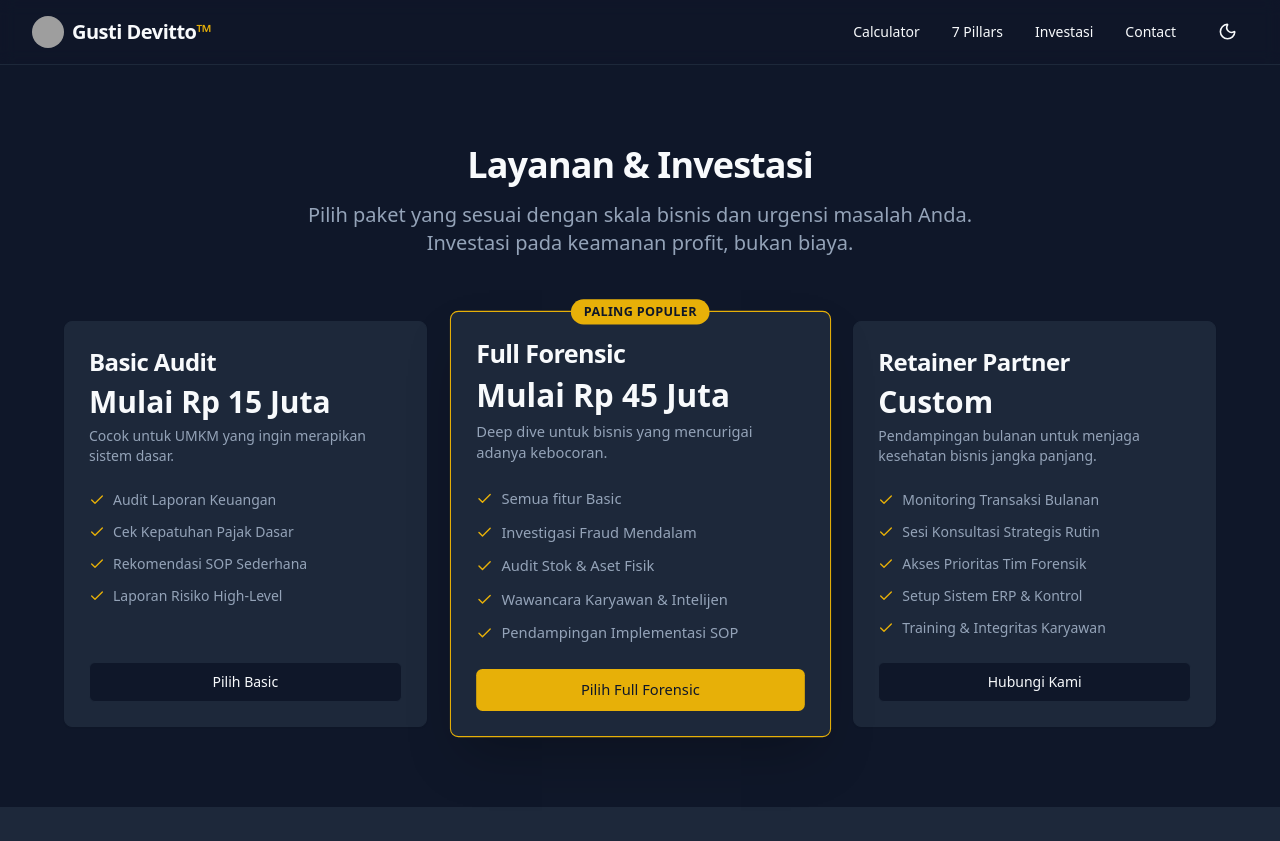
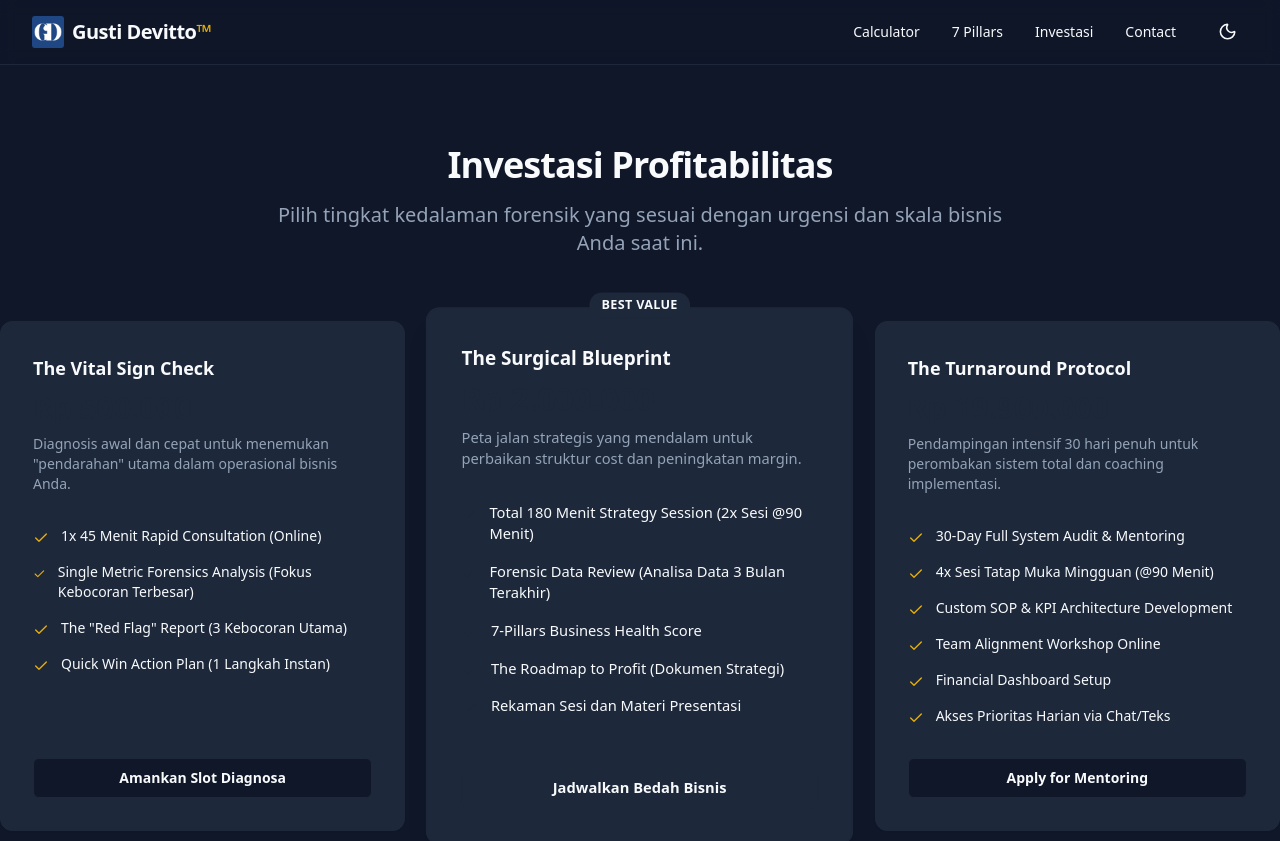
Before and after one commit to gustidevitto/gustidevitto-forensics-site, a React (Vite) app: page /investasi in a window 1280 px wide. Shown: the top 841 px of the page. Built offline with nearby package versions, Linux system fonts and the light colour scheme; grey boxes are pictures that could not be loaded.

Commit message:
update tier ratecard

```diff
--- a/src/routes/__root.tsx
+++ b/src/routes/__root.tsx
@@ -15,7 +15,7 @@ export const Route = createRootRoute({
                         <div className="container flex h-16 items-center justify-between px-4 md:px-8">
                             {/* Logo */}
                             <div className="flex items-center gap-2">
-                                <img src="/assets/logo.png" alt="Gusti Devitto Logo" className="h-8 w-8 rounded-full" />
+                                <img src="/assets/images/android-chrome-192x192.png" alt="Gusti Devitto Logo" className="h-8 w-8" />
                                 <a className="font-bold text-xl tracking-tight" href="/">
                                     Gusti Devitto<span className="text-secondary dark:text-primary">™</span>
                                 </a>
--- a/src/routes/investasi.tsx
+++ b/src/routes/investasi.tsx
@@ -1,5 +1,4 @@
-import { createFileRoute, Link } from '@tanstack/react-router'
-import { Card, CardContent, CardDescription, CardFooter, CardHeader, CardTitle } from "@/components/ui/card"
+import { createFileRoute } from '@tanstack/react-router'
 import { Button } from "@/components/ui/button"
 import { Check } from "lucide-react"
 
@@ -9,90 +8,108 @@ export const Route = createFileRoute('/investasi')({
 })
 
 function Offerings() {
-    const tiers = [
+    const plans = [
         {
-            name: "Basic Audit",
-            price: "Mulai Rp 15 Juta",
-            desc: "Cocok untuk UMKM yang ingin merapikan sistem dasar.",
+            name: "The Vital Sign Check",
+            price: "Rp 500.000",
+            desc: "Diagnosis awal dan cepat untuk menemukan \"pendarahan\" utama dalam operasional bisnis Anda.",
             features: [
-                "Audit Laporan Keuangan",
-                "Cek Kepatuhan Pajak Dasar",
-                "Rekomendasi SOP Sederhana",
-                "Laporan Risiko High-Level"
+                "1x 45 Menit Rapid Consultation (Online)",
+                "Single Metric Forensics Analysis (Fokus Kebocoran Terbesar)",
+                "The \"Red Flag\" Report (3 Kebocoran Utama)",
+                "Quick Win Action Plan (1 Langkah Instan)"
             ],
-            cta: "Pilih Basic",
-            popular: false
+            cta: "Amankan Slot Diagnosa",
+            variant: "outline",
+            highlight: false
         },
         {
-            name: "Full Forensic",
-            price: "Mulai Rp 45 Juta",
-            desc: "Deep dive untuk bisnis yang mencurigai adanya kebocoran.",
+            name: "The Surgical Blueprint",
+            price: "Rp 2.000.000",
+            desc: "Peta jalan strategis yang mendalam untuk perbaikan struktur cost dan peningkatan margin.",
             features: [
-                "Semua fitur Basic",
-                "Investigasi Fraud Mendalam",
-                "Audit Stok & Aset Fisik",
-                "Wawancara Karyawan & Intelijen",
-                "Pendampingan Implementasi SOP"
+                "Total 180 Menit Strategy Session (2x Sesi @90 Menit)",
+                "Forensic Data Review (Analisa Data 3 Bulan Terakhir)",
+                "7-Pillars Business Health Score",
+                "The Roadmap to Profit (Dokumen Strategi)",
+                "Rekaman Sesi dan Materi Presentasi"
             ],
-            cta: "Pilih Full Forensic",
-            popular: true
+            cta: "Jadwalkan Bedah Bisnis",
+            variant: "default",
+            highlight: true
         },
         {
-            name: "Retainer Partner",
-            price: "Custom",
-            desc: "Pendampingan bulanan untuk menjaga kesehatan bisnis jangka panjang.",
+            name: "The Turnaround Protocol",
+            price: "Rp 19.900.000",
+            desc: "Pendampingan intensif 30 hari penuh untuk perombakan sistem total dan coaching implementasi.",
             features: [
-                "Monitoring Transaksi Bulanan",
-                "Sesi Konsultasi Strategis Rutin",
-                "Akses Prioritas Tim Forensik",
-                "Setup Sistem ERP & Kontrol",
-                "Training & Integritas Karyawan"
+                "30-Day Full System Audit & Mentoring",
+                "4x Sesi Tatap Muka Mingguan (@90 Menit)",
+                "Custom SOP & KPI Architecture Development",
+                "Team Alignment Workshop Online",
+                "Financial Dashboard Setup",
+                "Akses Prioritas Harian via Chat/Teks"
             ],
-            cta: "Hubungi Kami",
-            popular: false
+            cta: "Apply for Mentoring",
+            variant: "outline",
+            highlight: false
         }
     ]
 
     return (
         <div className="container py-20">
-            <div className="text-center mb-16 space-y-4">
-                <h1 className="text-4xl font-bold tracking-tight">Layanan & Investasi</h1>
-                <p className="text-xl text-muted-foreground max-w-2xl mx-auto">
-                    Pilih paket yang sesuai dengan skala bisnis dan urgensi masalah Anda.
-                    Investasi pada keamanan profit, bukan biaya.
+            <div className="text-center mb-16 max-w-3xl mx-auto">
+                <h1 className="text-4xl font-bold mb-4 tracking-tight">Investasi Profitabilitas</h1>
+                <p className="text-xl text-muted-foreground">
+                    Pilih tingkat kedalaman forensik yang sesuai dengan urgensi dan skala bisnis Anda saat ini.
                 </p>
             </div>
 
-            <div className="grid md:grid-cols-3 gap-8 max-w-6xl mx-auto">
-                {tiers.map((tier, index) => (
-                    <Card key={index} className={`flex flex-col relative ${tier.popular ? 'border-primary shadow-2xl scale-105 z-10' : 'border-muted'}`}>
-                        {tier.popular && (
-                            <div className="absolute top-0 left-1/2 -translate-x-1/2 -translate-y-1/2 bg-primary text-primary-foreground text-xs font-bold px-3 py-1 rounded-full uppercase tracking-wide">
-                                Paling Populer
+            <div className="grid lg:grid-cols-3 gap-8 max-w-7xl mx-auto">
+                {plans.map((plan) => (
+                    <div
+                        key={plan.name}
+                        className={`relative flex flex-col p-8 rounded-xl border bg-card text-card-foreground shadow-sm ${plan.highlight
+                            ? 'border-secondary ring-1 ring-secondary dark:border-secondary dark:ring-secondary scale-105 shadow-xl z-10'
+                            : 'hover:border-primary/50 transition-colors'
+                            }`}
+                    >
+                        {plan.highlight && (
+                            <div className="absolute -top-4 left-1/2 -translate-x-1/2 bg-secondary text-secondary-foreground text-xs font-bold px-3 py-1 rounded-full uppercase tracking-wide">
+                                Best Value
                             </div>
                         )}
-                        <CardHeader>
-                            <CardTitle className="text-2xl">{tier.name}</CardTitle>
-                            <div className="text-3xl font-bold mt-2">{tier.price}</div>
-                            <CardDescription className="mt-2">{tier.desc}</CardDescription>
-                        </CardHeader>
-                        <CardContent className="flex-1">
-                            <ul className="space-y-3">
-                                {tier.features.map((feature, i) => (
-                                    <li key={i} className="flex items-center gap-2">
-                                        <Check className="h-4 w-4 text-primary shrink-0" />
-                                        <span className="text-sm text-muted-foreground">{feature}</span>
-                                    </li>
-                                ))}
-                            </ul>
-                        </CardContent>
-                        <CardFooter>
-                            <Button asChild className="w-full" variant={tier.popular ? "default" : "outline"}>
-                                <Link to="/contact">{tier.cta}</Link>
-                            </Button>
-                        </CardFooter>
-                    </Card>
+                        <div className="mb-8">
+                            <h3 className="font-semibold text-lg mb-2">{plan.name}</h3>
+                            <div className="text-3xl font-bold mb-2 text-primary dark:text-secondary">{plan.price}</div>
+                            <p className="text-sm text-muted-foreground">{plan.desc}</p>
+                        </div>
+                        <ul className="space-y-4 mb-8 flex-1">
+                            {plan.features.map((feature) => (
+                                <li key={feature} className="flex items-start gap-3 text-sm">
+                                    <Check className={`h-4 w-4 mt-1 ${plan.highlight ? 'text-secondary' : 'text-primary'}`} />
+                                    <span>{feature}</span>
+                                </li>
+                            ))}
+                        </ul>
+                        <Button
+                            className={`w-full font-bold ${plan.highlight ? 'bg-secondary text-secondary-foreground hover:bg-secondary/90' : ''}`}
+                            variant={plan.highlight ? 'default' : 'outline'}
+                        >
+                            {plan.cta}
+                        </Button>
+                    </div>
                 ))}
+            </div>
+
+            <div className="mt-16 text-center bg-muted/50 p-8 rounded-xl border max-w-4xl mx-auto">
+                <h3 className="font-semibold text-lg mb-2">Butuh solusi khusus?</h3>
+                <p className="text-muted-foreground mb-6">
+                    Kami menyediakan layanan audit korporasi (Enterprise) untuk bisnis dengan omzet &gt;10M/tahun.
+                </p>
+                <Button variant="link" className="text-primary" asChild>
+                    <a href="/contact">Hubungi Tim Kami &rarr;</a>
+                </Button>
             </div>
         </div>
     )
```
